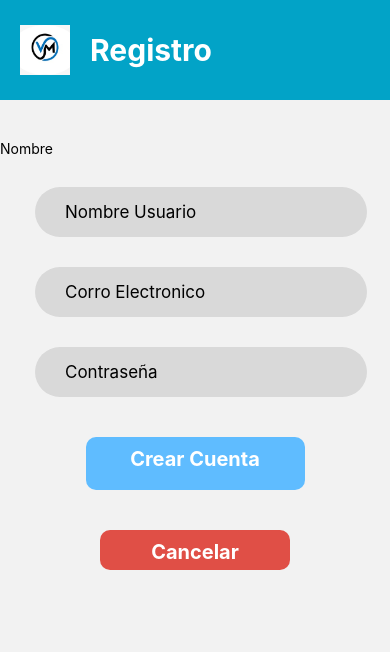
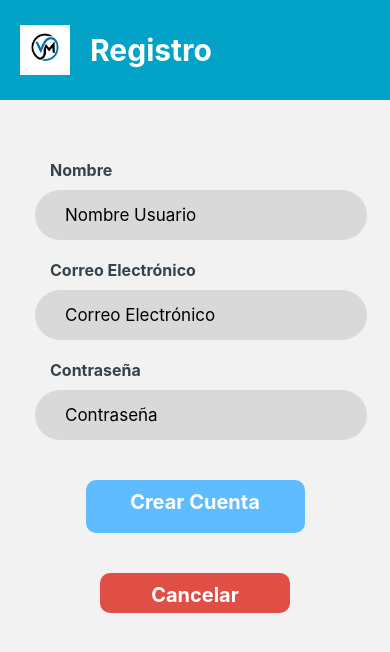
Before and after one commit to AreSteven19/Proyecto_VidaMarina, a React Native app: screen /Registro in a window 390 px wide. Shown: the top 652 px of the page. Built offline with nearby package versions, Linux system fonts and the light colour scheme.

Commit message:
ajute json

```diff
--- a/Navegacion/Register.js
+++ b/Navegacion/Register.js
@@ -1,4 +1,3 @@
-
 import React from "react";
 import { StatusBar } from "expo-status-bar";
 import {
@@ -8,7 +7,7 @@ import {
   TextInput,
   TouchableOpacity,
   View,
-  SafeAreaView ,
+  SafeAreaView,
 } from "react-native";
 import { LinearGradient } from "expo-linear-gradient";
 import { useNavigation } from "@react-navigation/native";
@@ -17,34 +16,27 @@ import { useState } from "react";
 import app from "../ConexionDB";
 import { addDoc, collection, getFirestore } from "firebase/firestore";
 
-
 export default function Registro() {
-
   const navigation = useNavigation();
   const db = getFirestore(app);
 
-  //se puede hacer si esto en el UseState se inicia en 0
   const DatosUsuario = {
-    Nombre: '',
-    Correo: '',
-    Contra: '',
-
+    Nombre: "",
+    Correo: "",
+    Contra: "",
   };
 
   const [EstadoUsuario, setEstado] = useState(DatosUsuario);
 
   const HandleChangeText = (value, name) => {
-
     setEstado({ ...EstadoUsuario, [name]: value });
   };
 
-
   const EnviarDatosFirebase = async () => {
     try {
-      alert("Registro del producto exitoso")
+      alert("Registro del producto exitoso");
       const docRef = await addDoc(collection(db, "Usuario"), EstadoUsuario);
       navigation.navigate("Login");
-
     } catch (e) {
       console.error("No se pudo agregar los datos a la base de datos", e);
     }
@@ -53,45 +45,42 @@ export default function Registro() {
   return (
     <SafeAreaView style={styles.container}>
       <View style={styles.container}>
-
         <View style={styles.nav}>
-
           <Image style={styles.ImageLog} source={require("../images/logo.jpg")} />
           <Text style={styles.textologo}>Registro</Text>
-
-
         </View>
 
         <View style={styles.inputs}>
-
-
-
           <View style={styles.inputytext}>
-    <Text style={styles.a}>Nombre</Text>
+            <Text style={styles.label}>Nombre</Text>
             <TextInput
               placeholder="Nombre Usuario"
               style={styles.txtInput}
-        onChangeText={(value) => HandleChangeText(value, 'Nombre')}
+              onChangeText={(value) => HandleChangeText(value, "Nombre")}
               value={EstadoUsuario.Nombre}
-      ></TextInput>
+            />
           </View>
 
+          <View style={styles.inputytext}>
+            <Text style={styles.label}>Correo Electrónico</Text>
             <TextInput
-        placeholder="Corro Electronico"
+              placeholder="Correo Electrónico"
               style={styles.txtInput}
-        onChangeText={(value) => HandleChangeText(value, 'Correo')}
+              onChangeText={(value) => HandleChangeText(value, "Correo")}
               value={EstadoUsuario.Correo}
-      ></TextInput>
+            />
+          </View>
 
+          <View style={styles.inputytext}>
+            <Text style={styles.label}>Contraseña</Text>
             <TextInput
               placeholder="Contraseña"
               secureTextEntry={true}
               style={styles.txtInput}
-        onChangeText={(value) => HandleChangeText(value, 'Contra')}
+              onChangeText={(value) => HandleChangeText(value, "Contra")}
               value={EstadoUsuario.Contra}
-      ></TextInput>
-
-
+            />
+          </View>
 
           <TouchableOpacity onPress={EnviarDatosFirebase}>
             <LinearGradient
@@ -115,10 +104,7 @@ export default function Registro() {
             </LinearGradient>
           </TouchableOpacity>
 
-
-
           <StatusBar style="auto" />
-
         </View>
       </View>
     </SafeAreaView>
@@ -127,15 +113,11 @@ export default function Registro() {
 
 const styles = StyleSheet.create({
   container: {
-
     height: "100%",
   },
   ImageLog: {
     height: 50,
     width: 50,
-
-
-
   },
   txtTitulo: {
     fontSize: 40,
@@ -157,19 +139,19 @@ const styles = StyleSheet.create({
     height: 50,
     borderRadius: 30,
     paddingLeft: 30,
-    marginTop: 30,
+    marginTop: 10,
     marginLeft: 35,
     borderColor: "gray",
     color: "#000000",
     backgroundColor: "#D9D9D9",
     fontSize: 17,
   },
-  txtPass: {
-    textAlign: "right",
+  label: {
+    fontSize: 16,
+    fontWeight: "bold",
+    marginLeft: 50,
     marginTop: 20,
-    marginRight: 50,
-    color: "#00C1BB",
-    fontSize: 18,
+    color: "#34434D",
   },
   btnLogin: {
     borderRadius: 10,
@@ -185,22 +167,6 @@ const styles = StyleSheet.create({
     color: "#fff",
     textAlign: "center",
   },
-  txtCuenta: {
-    textAlign: "center",
-    justifyContent: "center",
-    marginTop: 20,
-    color: "#00C1BB",
-    fontSize: 15,
-    alignItems: "center",
-  },
-  txtRegistrarse: {
-    textAlign: "center",
-    color: "#00C1BB",
-    fontSize: 15,
-    alignItems: "center",
-    fontWeight: "bold",
-  },
-
   nav: {
     display: "flex",
     justifyContent: "flex-start",
@@ -208,37 +174,27 @@ const styles = StyleSheet.create({
     alignItems: "center",
     flexDirection: "row",
     paddingLeft: 20,
-
-
     backgroundColor: "#02A3C7",
     height: 100,
-
   },
-
   textologo: {
     color: "#FFFFFF",
     fontSize: 30,
     paddingLeft: 20,
-    fontWeight: "bold"
-
+    fontWeight: "bold",
   },
-
   inputs: {
-    marginTop: 40
-
+    marginTop: 40,
   },
-
-  btnLogin2:{
+  inputytext: {
+    width: "100%",
+  },
+  btnLogin2: {
     borderRadius: 10,
     width: 190,
     height: 40,
     marginTop: 40,
     alignSelf: "center",
     paddingTop: 10,
-
   },
-
-
-
-
 });
--- a/app.json
+++ b/app.json
@@ -15,6 +15,7 @@
       "supportsTablet": true
     },
     "android": {
+      "package": "com.acevedo.proyecto",
       "adaptiveIcon": {
         "foregroundImage": "./assets/adaptive-icon.png",
         "backgroundColor": "#ffffff"
```
Lines whose indentation alone changed are shown as unchanged.
